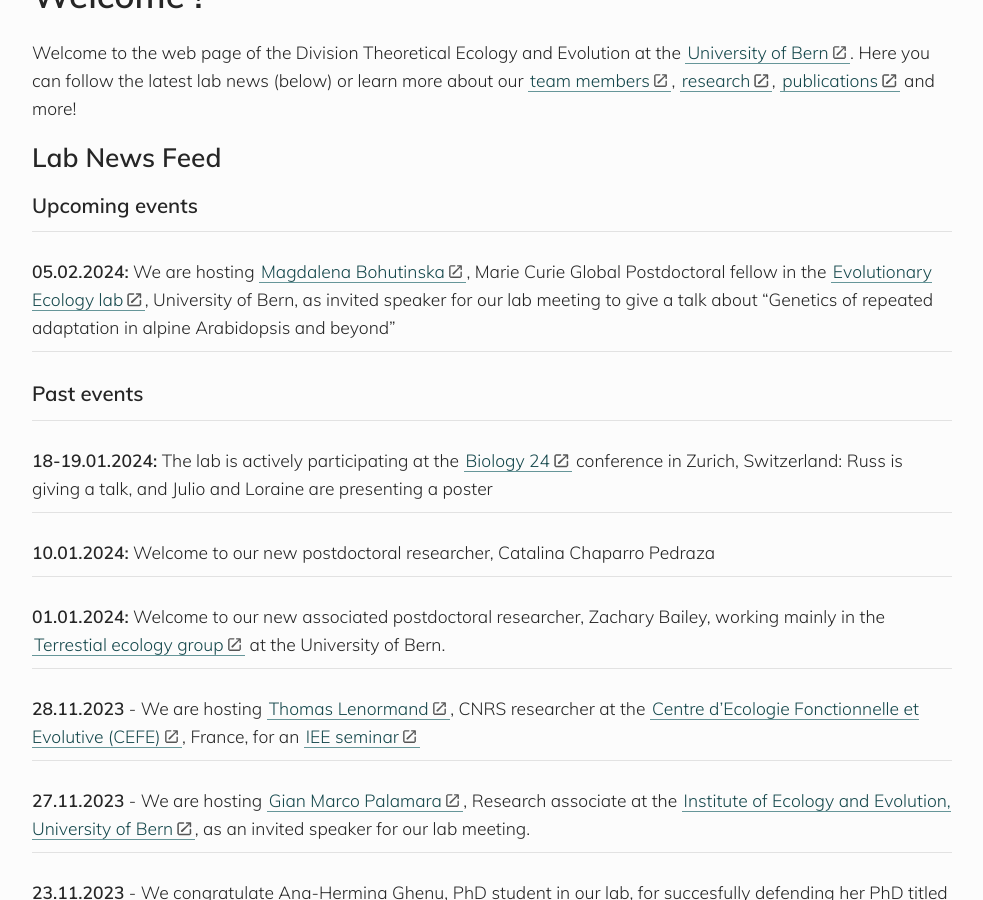
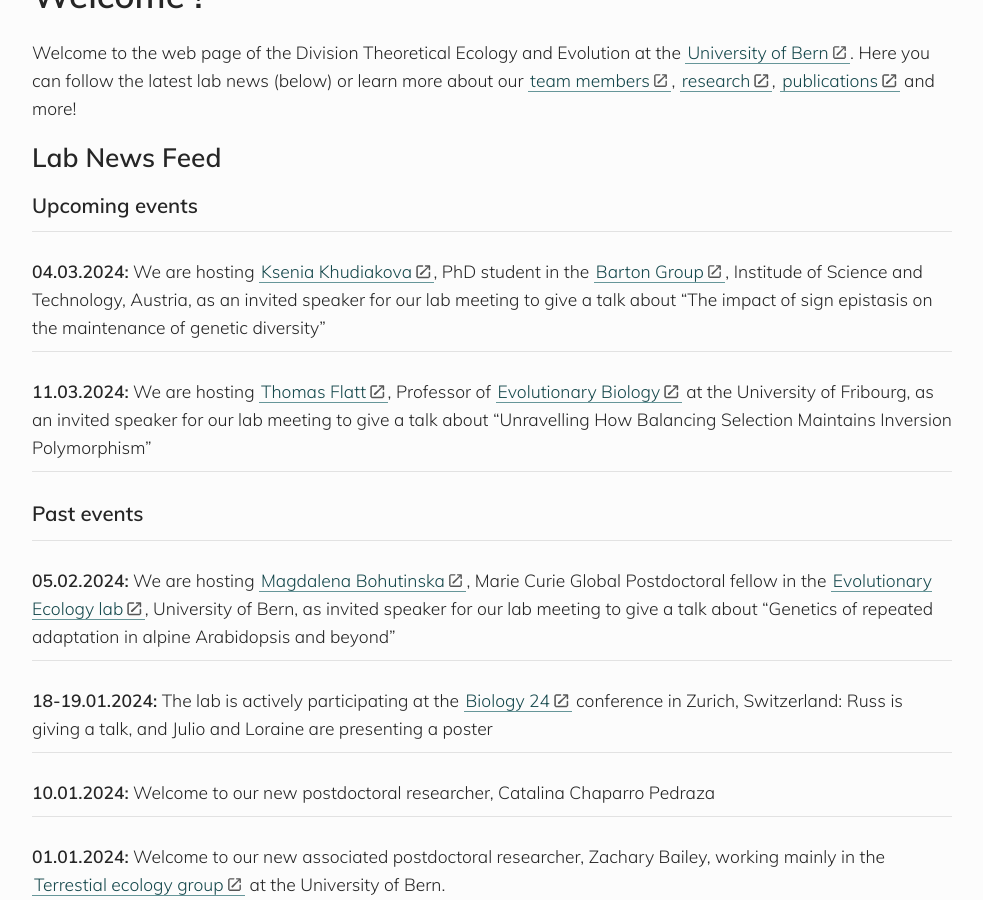
Before and after one commit to banklab/banklab.github.io, a Jekyll site: the page built from index.md, in a window 1280 px wide and 900 px high, scrolled down 383 px. Shown: the whole window, without its empty margins (148-1131 px from the left). Built offline with Jekyll 4.4.1, drawn with Linux system fonts in a browser that asks for light colours; some web fonts are replaced.

Commit message:
Update index

```diff
--- a/index.md
+++ b/index.md
@@ -14,11 +14,19 @@ Welcome to the web page of the Division Theoretical Ecology and Evolution at the
 
 ---
 
-**05.02.2024:** We are hosting [Magdalena Bohutinska](https://scholar.google.com/citations?user=kSnTudAAAAAJ), Marie Curie Global Postdoctoral fellow in the [Evolutionary Ecology lab](https://www.ee.iee.unibe.ch/index_eng.html), University of Bern, as invited speaker for our lab meeting to give a talk about "Genetics of repeated adaptation in alpine Arabidopsis and beyond"
+**04.03.2024:** We are hosting [Ksenia Khudiakova](https://scholar.google.com/citations?user=1sWI-dYAAAAJ&hl=en&oi=ao), PhD student in the [Barton Group](https://ist.ac.at/en/research/barton-group/), Institude of Science and Technology, Austria, as an invited speaker for our lab meeting to give a talk about "The impact of sign epistasis on the maintenance of genetic diversity"
+
+---
+
+**11.03.2024:** We are hosting [Thomas Flatt](https://scholar.google.co.cr/citations?user=hnOIPdEAAAAJ&hl=en), Professor of [Evolutionary Biology](https://www.unifr.ch/bio/en/groups/flatt/) at the University of Fribourg, as an invited speaker for our lab meeting to give a talk about "Unravelling How Balancing Selection Maintains Inversion Polymorphism"
 
 ---
 
 ### Past events
+
+---
+
+**05.02.2024:** We are hosting [Magdalena Bohutinska](https://scholar.google.com/citations?user=kSnTudAAAAAJ), Marie Curie Global Postdoctoral fellow in the [Evolutionary Ecology lab](https://www.ee.iee.unibe.ch/index_eng.html), University of Bern, as invited speaker for our lab meeting to give a talk about "Genetics of repeated adaptation in alpine Arabidopsis and beyond"
 
 ---
 
```
